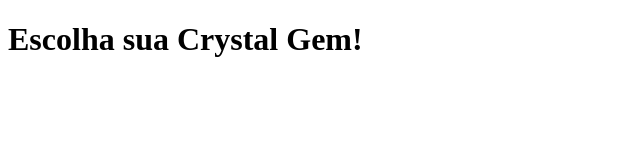
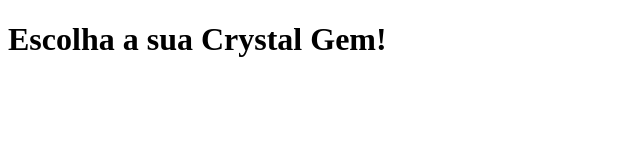
Before and after one commit to ldybugs/atividade-3branchs, a plain HTML site: page index.html in a window 1280 px wide. Shown: the whole page, without its empty margins (0-640 px from the left). Drawn offline with Linux system fonts and the light colour scheme.

Commit message:
commit urgente

```diff
--- a/index.html
+++ b/index.html
@@ -8,7 +8,7 @@
 </head>
 <body>
     <div class="centro">
-      <h1>Escolha sua Crystal Gem!</h1>
+      <h1>Escolha a sua Crystal Gem!</h1>
     </div>
 </body>
 </html>
```
